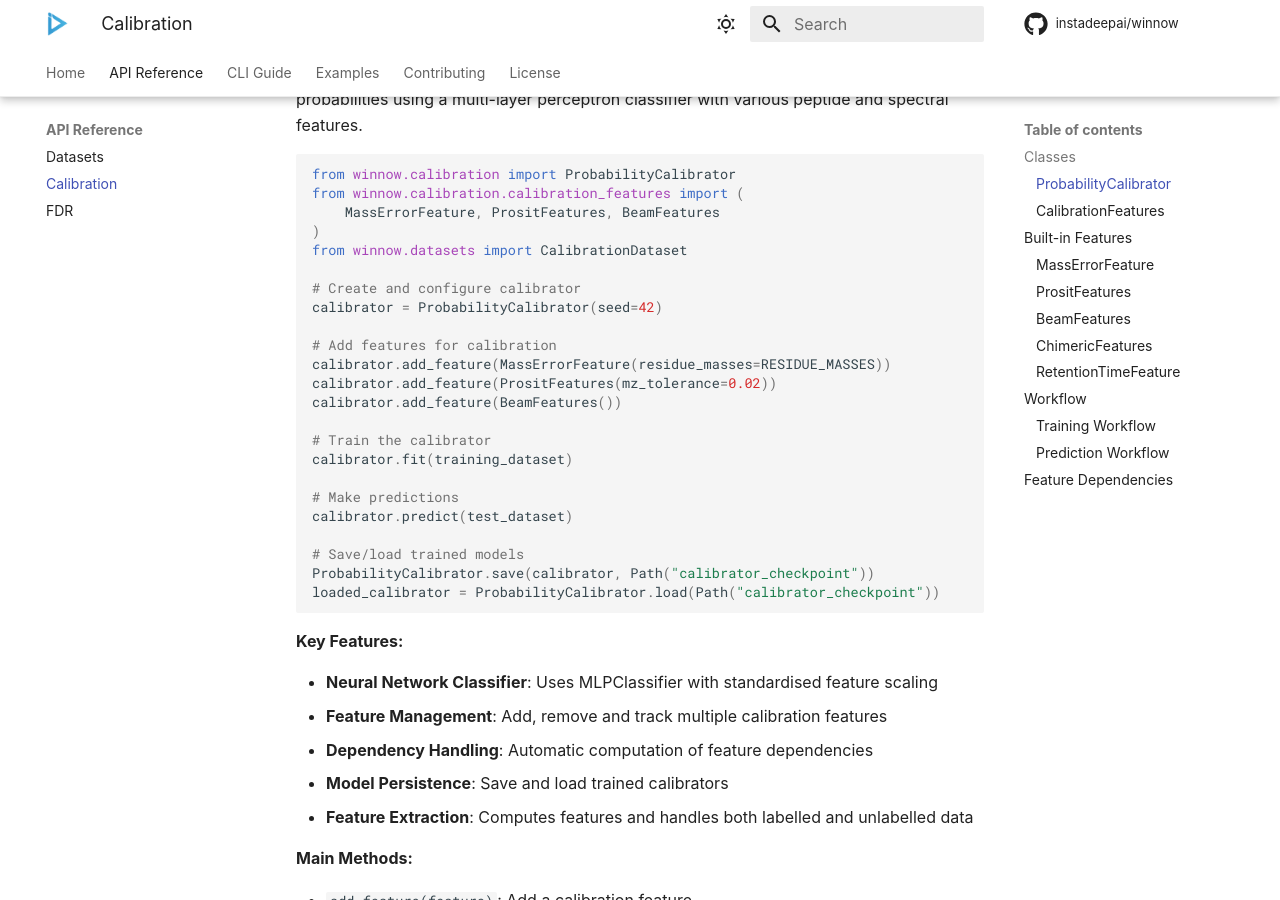
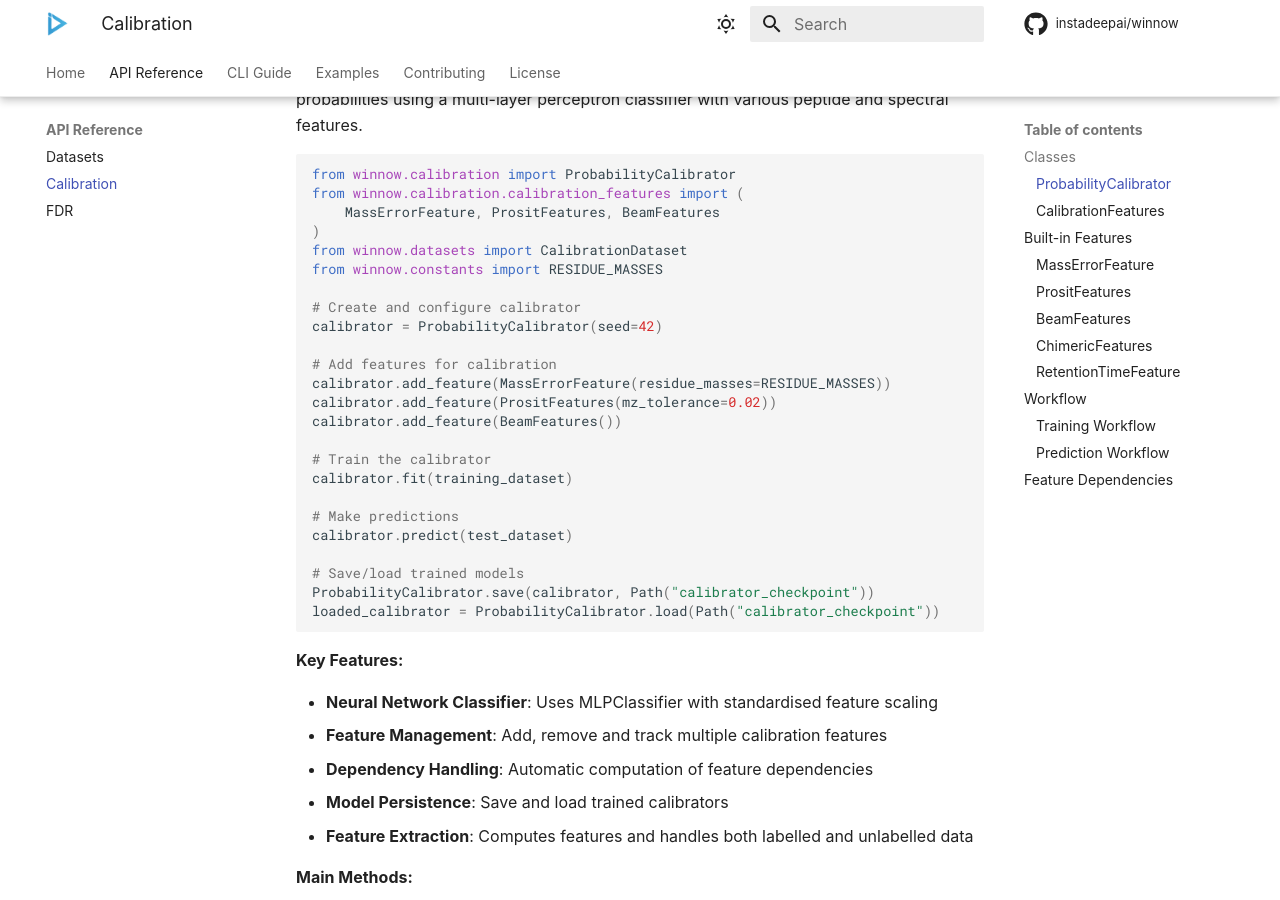
Before and after one commit to instadeepai/winnow, an MkDocs documentation site: the page built from docs/api/calibration.md, in a window 1280 px wide and 900 px high, scrolled down 381 px. Built offline with MkDocs 1.6.1 and Material for MkDocs 9.7.7, drawn with Linux system fonts in a browser that asks for light colours; some web fonts are replaced; comment, search, counter and statistics services are not loaded; some of the changed text lies outside the part shown.

Commit message:
chore: import RESIDUE_MASSES in calibration docs

````diff
--- a/docs/api/calibration.md
+++ b/docs/api/calibration.md
@@ -14,6 +14,7 @@ from winnow.calibration.calibration_features import (
     MassErrorFeature, PrositFeatures, BeamFeatures
 )
 from winnow.datasets import CalibrationDataset
+from winnow.constants import RESIDUE_MASSES
 
 # Create and configure calibrator
 calibrator = ProbabilityCalibrator(seed=42)
@@ -90,6 +91,7 @@ Calculates the difference between observed precursor mass and theoretical mass b
 
 ```python
 from winnow.calibration.calibration_features import MassErrorFeature
+from winnow.constants import RESIDUE_MASSES
 
 feature = MassErrorFeature(residue_masses=RESIDUE_MASSES)
 ```
````
